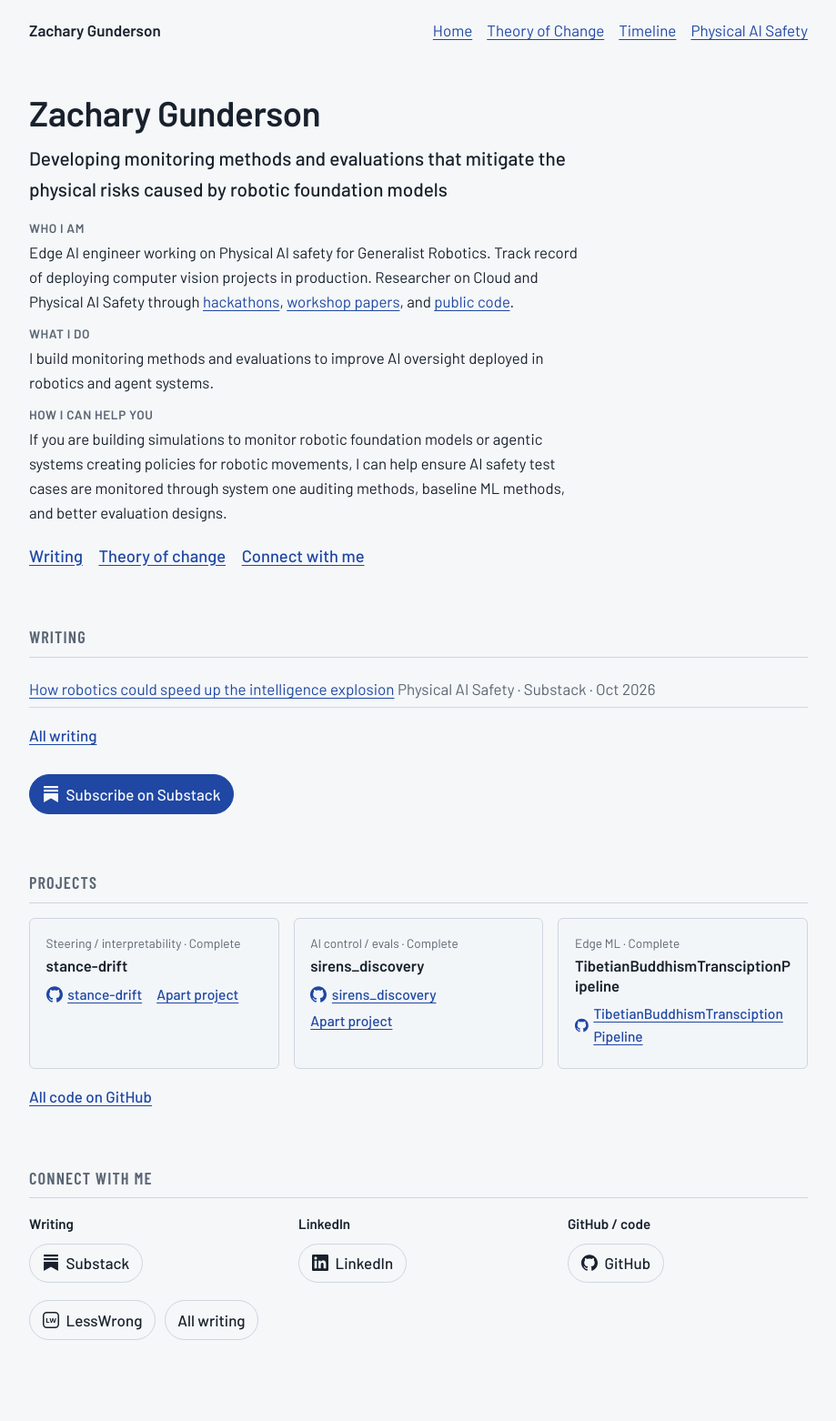
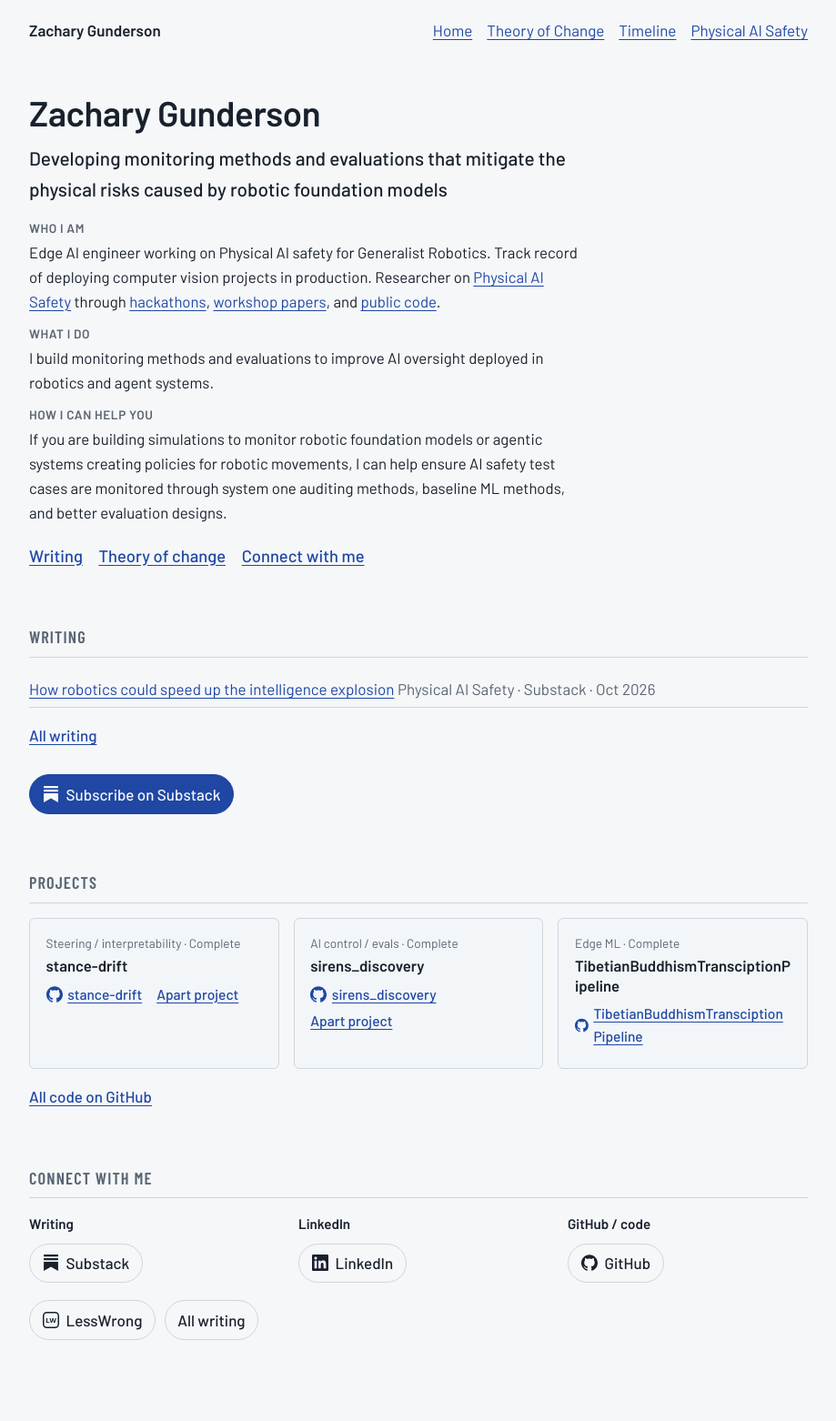
Before and after one commit to Ztgunderson/Ztgunderson.github.io, a Jekyll site: the page built from index.html, in a window 1280 px wide. Shown: the whole page at 91% size, without its empty margins (180-1099 px from the left). Built offline with Jekyll 4.4.1, drawn with Linux system fonts in a browser that asks for light colours.

Commit message:
Who I am: drop cloud, link Physical AI Safety page
Co-Authored-By: Claude Opus 5.5 <noreply@anthropic.com>
Claude-Session: https://claude.ai/code/session_01YJ6KKtaqbJv3gQdmqf7GMB

```diff
--- a/_data/home.yml
+++ b/_data/home.yml
@@ -25,7 +25,7 @@ headline: ""
 # 30-SECOND PITCH: three points, your words, ~25 words each (~75 spoken words total).
 pitch:
   # Oct 16, your words verbatim (spelling fixes only: Transiioning -> Transitioning).
-  who_i_am: "Edge AI engineer working on Physical AI safety for Generalist Robotics. Track record of deploying computer vision projects in production. Researcher on Cloud and Physical AI Safety through <a href=\"/#projects\">hackathons</a>, <a href=\"/papers/\">workshop papers</a>, and <a href=\"/#code\">public code</a>."
+  who_i_am: "Edge AI engineer working on Physical AI safety for Generalist Robotics. Track record of deploying computer vision projects in production. Researcher on <a href=\"/physical-ai-safety/\">Physical AI Safety</a> through <a href=\"/#projects\">hackathons</a>, <a href=\"/papers/\">workshop papers</a>, and <a href=\"/#code\">public code</a>."
   # Shown as "What I do". Previous one-liner (Oct 15 v2): "Using edge based small trusted models to monitor misalignment or
   # prevent misuse on cloud models and RFM in generalist robotic tasks."
   scope: "I build monitoring methods and evaluations to improve AI oversight deployed in robotics and agent systems."
```
